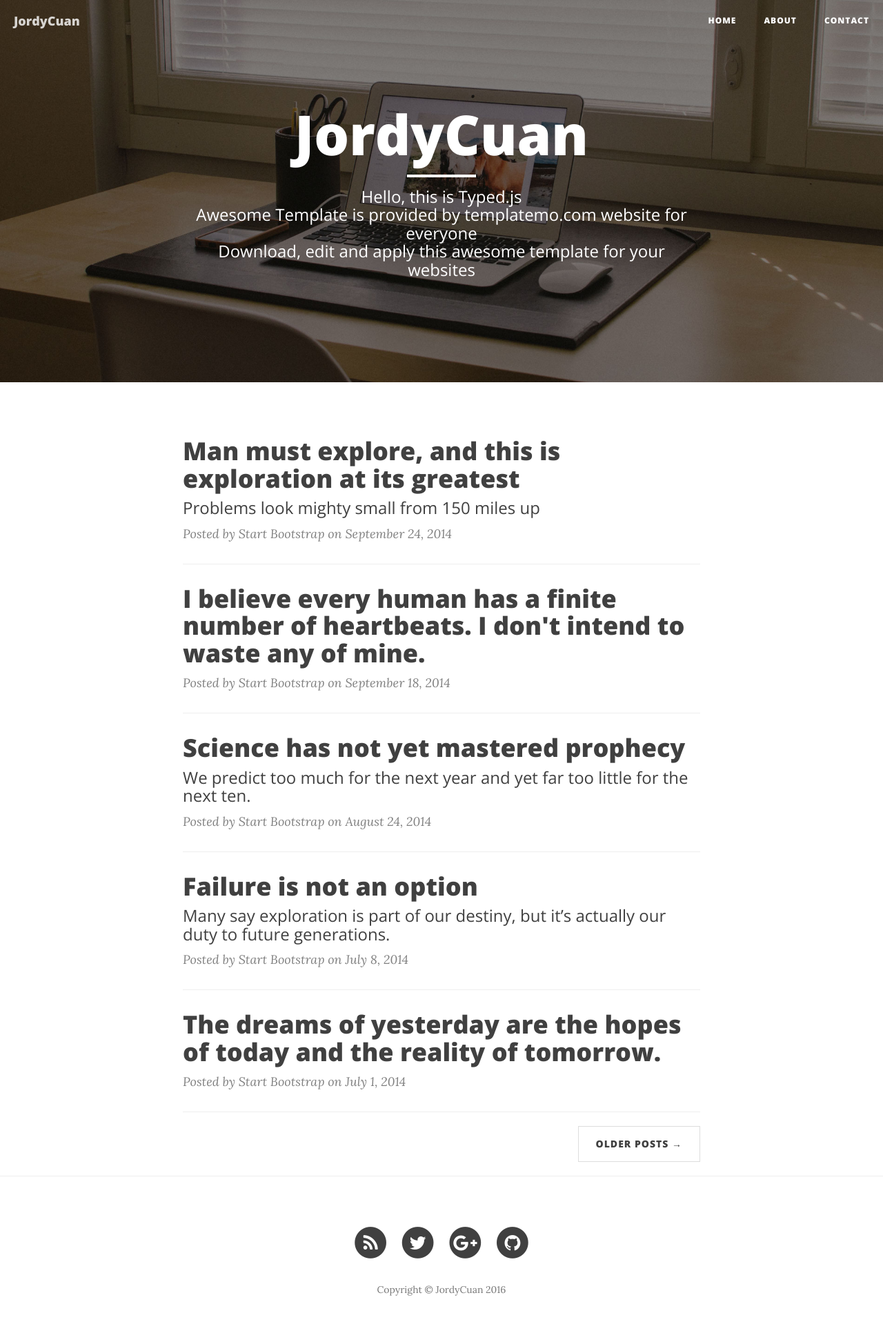
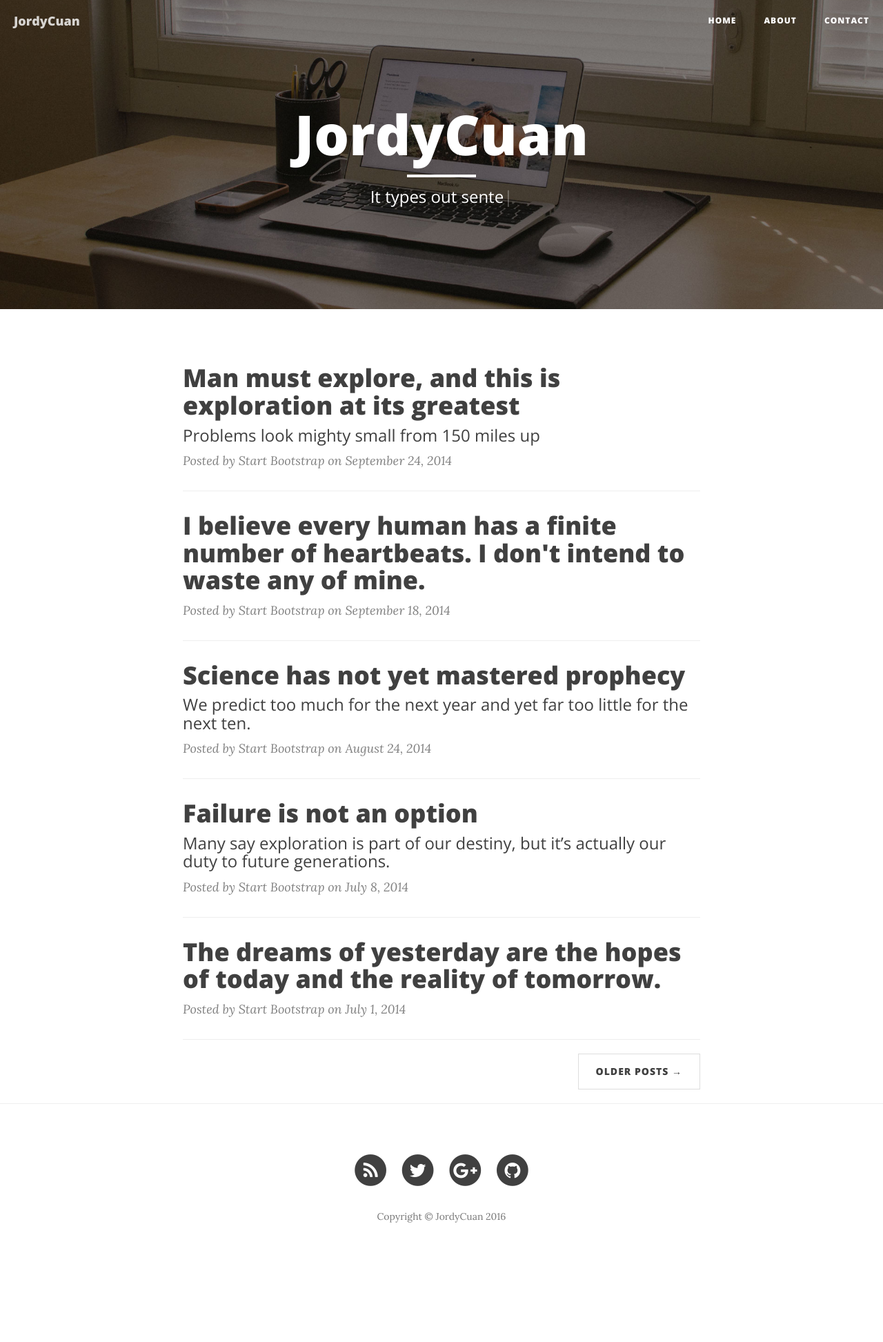
Before and after one commit to JordyCuan/jordycuan.github.io, a Jekyll site: the page built from index.html, in a window 1280 px wide. Shown: the whole page at 69% size. Built offline with Jekyll 4.4.1, drawn with Linux system fonts in a browser that asks for light colours; nearby versions of some CDN libraries; the list of posts is cut into pages by our own code; after the commit the page ends 1839 px from its top, so only the background shows below that.

Commit message:
Fix Typed.js

```diff
--- a/_layouts/page.html
+++ b/_layouts/page.html
@@ -15,11 +15,13 @@
                             {{ page.description }}
                         {% else %}
 
-                            <div class="typed_element">
-                                <div class="typed_sub-element">Hello, this is Typed.js</div>
-                                <div class="typed_sub-element">Awesome Template is provided by templatemo.com website for everyone</div>
-                                <div class="typed_sub-element">Download, edit and apply this awesome template for your websites</div>
-                            </div>
+                            <span class="typed_element">
+                                <div class="typed_sub-element">Hello, this is Typed.js^1000</div>
+                                <div class="typed_sub-element">It tyops out</div>
+                                <div class="typed_sub-element">It types out sentences.^1000</div>
+                                <div class="typed_sub-element">Awesome Template!^1000</div>
+                                <div class="typed_sub-element">Download, edit and apply^1000</div>
+                            </span>
 
 
                             <!-- jQuery -->
@@ -28,23 +30,36 @@
                             <script src="{{ "/js/typed.js " | prepend: site.baseurl }}"></script>
                             <script type="text/javascript">
                                 /* start typed element */
-                                //http://stackoverflow.com/questions/24874797/select-div-title-text-and-make-array-with-jquery
-                                jQuery(function(){
+                                // http://stackoverflow.com/questions/24874797/select-div-title-text-and-make-array-with-jquery
+
+                                // http://stackoverflow.com/questions/33441448/including-typed-js-in-wordpress
+                                (function($){
                                     var subElementArray = jQuery.map(jQuery('.typed_sub-element'), function(el) { return jQuery(el).text(); });
-                                    console.log("hola mama");
-                                    console.log(jQuery(".typed_element"));
-                                    // jQuery(".typed_element").text("CONIO!")
-                                    console.log(jQuery(".typed_element").typed);
-                                    tel = jQuery(".typed_element");
-                                    tel.typed({
+                                    jQuery(".typed_element").typed({
                                         strings: subElementArray,
-                                        typeSpeed: 30,
+                                        typeSpeed: 25,
                                         contentType: 'html',
                                         showCursor: true,
-                                        loop: true,
-                                        loopCount: true
+                                        loop: false,
+                                        loopCount: true,
+                                        backDelay: 0,
+                                        backspace: function(curString, curStrPos){
+                                            setTimeout(function() {
+                                                // check string array position
+                                                // on the first string, only delete one word
+                                                // the stopNum actually represents the amount of chars to
+                                                // keep in the current string. In my case it's 3.
+                                                if (self.arrayPos == 1){
+                                                    self.stopNum = 3;
+                                                }
+                                                //every other time, delete the whole typed string
+                                                else{
+                                                    self.stopNum = 0;
+                                                }
+                                            });
+                                        }
                                     });
-                                });
+                                })(jQuery);
                             /* end typed element */
                             </script>
 
--- a/css/clean-blog.css
+++ b/css/clean-blog.css
@@ -1,3 +1,28 @@
+/* TYPED.JS */
+.typed-cursor{
+    opacity: 1;
+    -webkit-animation: blink 0.7s infinite;
+    -moz-animation: blink 0.7s infinite;
+    animation: blink 0.7s infinite;
+}
+@keyframes blink{
+    0% { opacity:1; }
+    50% { opacity:0; }
+    100% { opacity:1; }
+}
+@-webkit-keyframes blink{
+    0% { opacity:1; }
+    50% { opacity:0; }
+    100% { opacity:1; }
+}
+@-moz-keyframes blink{
+    0% { opacity:1; }
+    50% { opacity:0; }
+    100% { opacity:1; }
+}
+
+
+/* CLEAN BLOG */
 body {
   font-family: 'Lora', 'Times New Roman', serif;
   font-size: 20px;
--- a/js/typed.js
+++ b/js/typed.js
@@ -270,13 +270,13 @@
                 // on the first string, only delete one word
                 // the stopNum actually represents the amount of chars to
                 // keep in the current string. In my case it's 14.
-                // if (self.arrayPos == 1){
-                //  self.stopNum = 14;
-                // }
+                if (self.arrayPos == 1){
+                  self.stopNum = 3;
+                }
                 //every other time, delete the whole typed string
-                // else{
-                //  self.stopNum = 0;
-                // }
+                else{
+                  self.stopNum = 0;
+                }
 
                 if (self.contentType === 'html') {
                     // skip over html tags while backspacing
```
